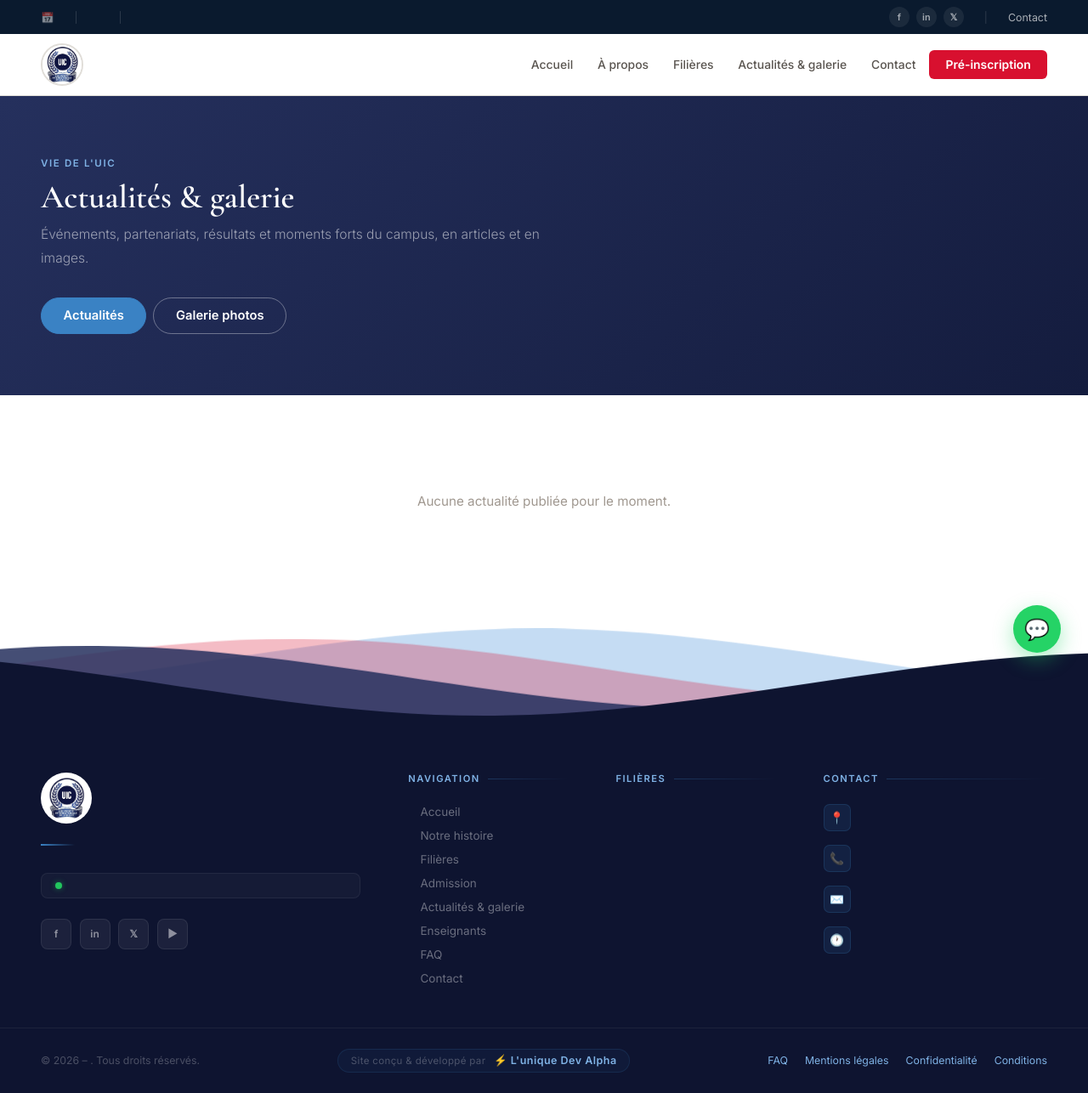
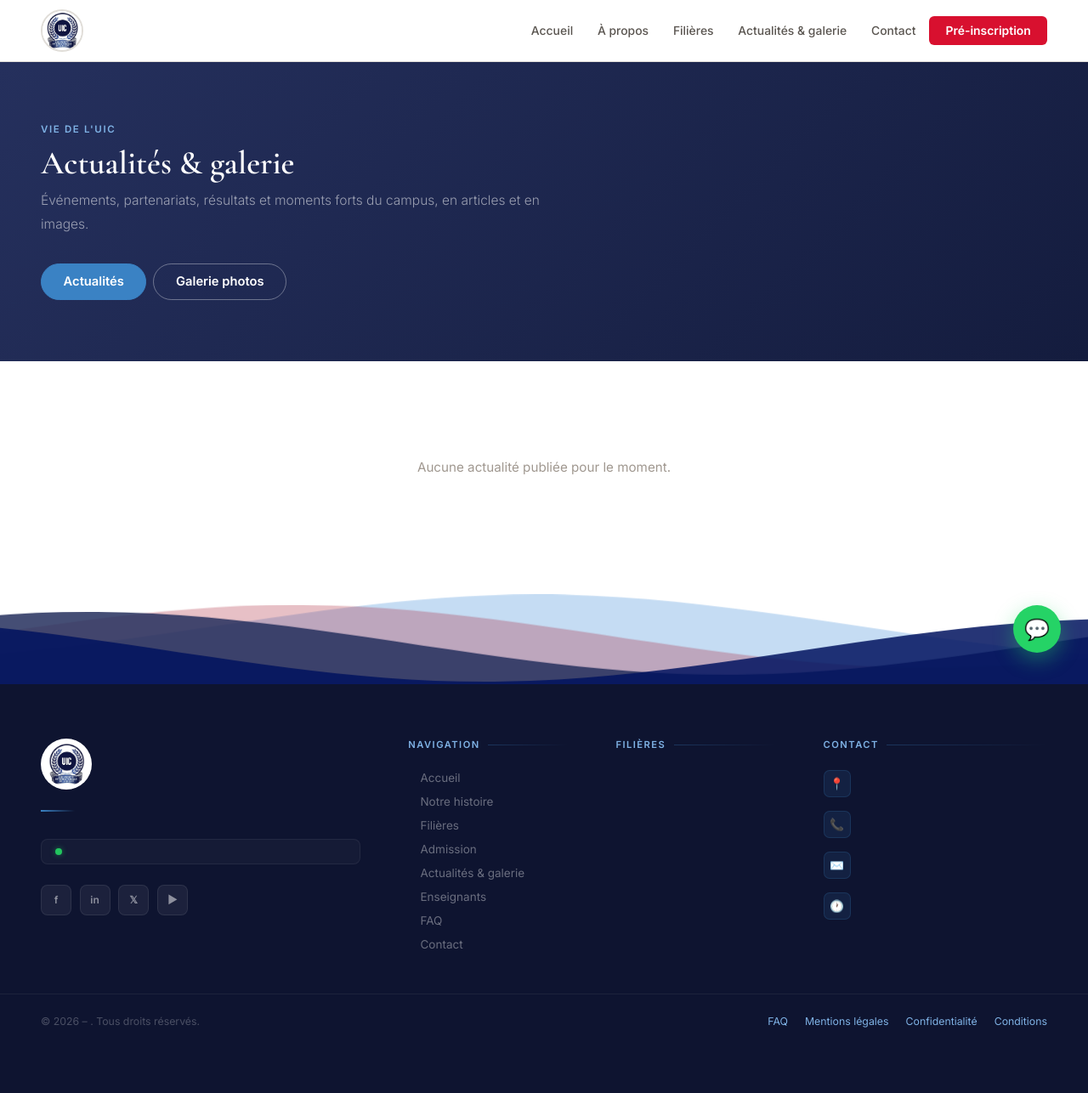
Before and after one commit to alpha-omega99/UIC, a Django app: template templates/actualites/liste.html in a window 1280 px wide. Shown: the whole page at 85% size. After the commit the page ends 1209 px from the top, so only its background shows below. Run offline with Django 5.2, Linux system fonts and the light colour scheme; the template is opened without the code that fills it, so the values that code supplies are empty.

Commit message:
mise a jour

```diff
--- a/templates/base.html
+++ b/templates/base.html
@@ -15,26 +15,6 @@
 <body>
 {% block splash %}{% endblock %}
 <div id="pbar"></div>
-
-<!-- TOPBAR -->
-<div class="topbar">
-  <div class="topbar-inner">
-    <div class="tb-l">
-      <span>📅 {{ site.horaires_court }}</span><span class="tb-sep">|</span>
-      <a href="tel:{{ site.telephone_lien }}">{{ site.telephone }}</a><span class="tb-sep">|</span>
-      <a href="mailto:{{ site.email }}">{{ site.email }}</a>
-    </div>
-    <div class="tb-r">
-      <div class="tb-social">
-        <a href="{{ site.facebook|default:'#' }}" {% if site.facebook %}target="_blank" rel="noopener noreferrer"{% endif %} aria-label="Facebook">f</a>
-        <a href="{{ site.linkedin|default:'#' }}" {% if site.linkedin %}target="_blank" rel="noopener noreferrer"{% endif %} aria-label="LinkedIn">in</a>
-        <a href="{{ site.x_twitter|default:'#' }}" {% if site.x_twitter %}target="_blank" rel="noopener noreferrer"{% endif %} aria-label="X">𝕏</a>
-      </div>
-      <span class="tb-sep">|</span>
-        <a href="{% url 'contact:contact' %}">Contact</a>
-    </div>
-  </div>
-</div>
 
 <!-- HEADER -->
 <header id="site-header">
@@ -64,9 +44,9 @@
       <defs><path id="ft-vague" d="M-160 44c30 0 58-18 88-18s58 18 88 18 58-18 88-18 58 18 88 18v44h-352z"/></defs>
       <g class="ft-parallax">
         <use href="#ft-vague" x="48" y="0" fill="#7FB2E5" fill-opacity=".45"/>
-        <use href="#ft-vague" x="48" y="3" fill="#D8102F" fill-opacity=".28"/>
+        <use href="#ft-vague" x="48" y="3" fill="#aa1e33" fill-opacity=".28"/>
         <use href="#ft-vague" x="48" y="5" fill="#25305D" fill-opacity=".85"/>
-        <use href="#ft-vague" x="48" y="7" fill="#0E1430"/>
+        <use href="#ft-vague" x="48" y="7" fill="#02135fda"/>
       </g>
     </svg>
   </div>
@@ -108,10 +88,6 @@
   </div></div></div>
   <div class="ft-bottom"><div class="container"><div class="ft-bi">
     <span>© {% now "Y" %} {{ site.nom_court }} – {{ site.nom }}. Tous droits réservés.</span>
-    <div class="ft-bi-sig">
-      <span class="sig-made">Site conçu &amp; développé par</span>
-      <span class="sig-name">⚡ L'unique Dev Alpha</span>
-    </div>
     <div class="ft-bi-links"><a href="{% url 'core:faq' %}">FAQ</a><a href="{% url 'core:mentions' %}">Mentions légales</a><a href="{% url 'core:confidentialite' %}">Confidentialité</a><a href="{% url 'core:conditions' %}">Conditions</a></div>
   </div></div></div>
 </footer>
```
Also changed, not shown: static/img/accueil/PHOTO-2025-03-08-11-57-32.jpg (deleted), static/img/accueil/PHOTO-2025-08-06-15-43-04 - Copie (2).jpg (deleted), static/img/accueil/PHOTO-2025-08-06-15-43-04 - Copie.jpg (deleted), static/img/accueil/PHOTO-2025-08-06-15-43-04.jpg (deleted), static/img/accueil/admission-etudiant.webp (deleted), static/img/accueil/vie-etudiante-11.webp (added), static/img/campus/batiment-01.webp (deleted), static/img/campus/salle-de-cours-01.webp (deleted).
